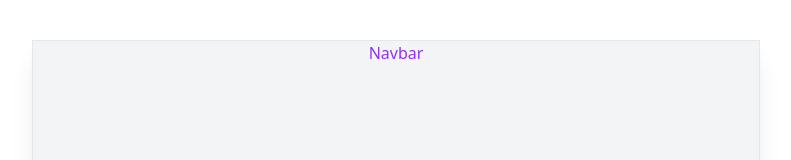
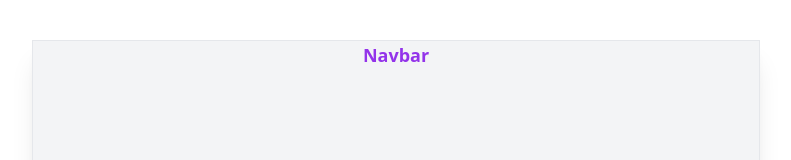
Before and after one commit to Stachacl/firebase-chat, a React (Create React App) app: page / in a window 1280 px wide. Shown: the top 160 px of the page, without its empty margins (244-1035 px from the left). Built offline with nearby package versions, Linux system fonts and the light colour scheme.

Commit message:
navbar styles

```diff
--- a/src/App.js
+++ b/src/App.js
@@ -10,9 +10,7 @@ function App() {
   return (
     <div className={style.appContainer}>
       <section className={style.sectionContainer}>
-        <div>
         <Navbar />
-        </div>
       </section>
     </div>
   );
--- a/src/Components/Navbar.jsx
+++ b/src/Components/Navbar.jsx
@@ -3,13 +3,13 @@ import React from "react";
 
 const style = {
 nav: `text-purple-600`,
-heading: `text-purple-600 text-lg text-black font-semibold`
+heading: `text-purple-600 text-lg text-purple font-semibold`
 }
 
 const Navbar = () => {
   return (
     <div className={style.nav}>
-      <h1 className="red">Navbar</h1>
+      <h1 className={style.heading}>Navbar</h1>
     </div>
   );
 };
```
